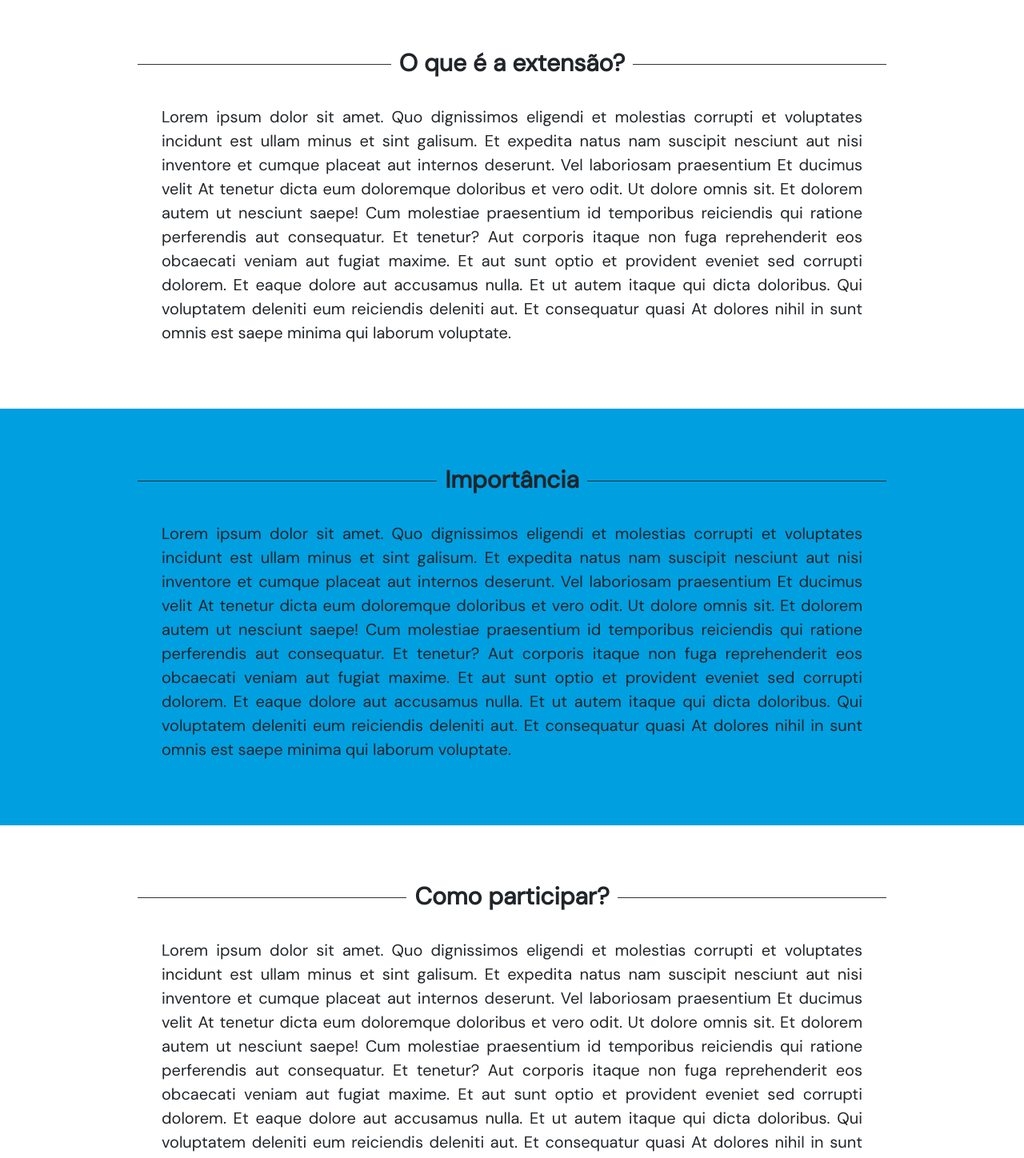
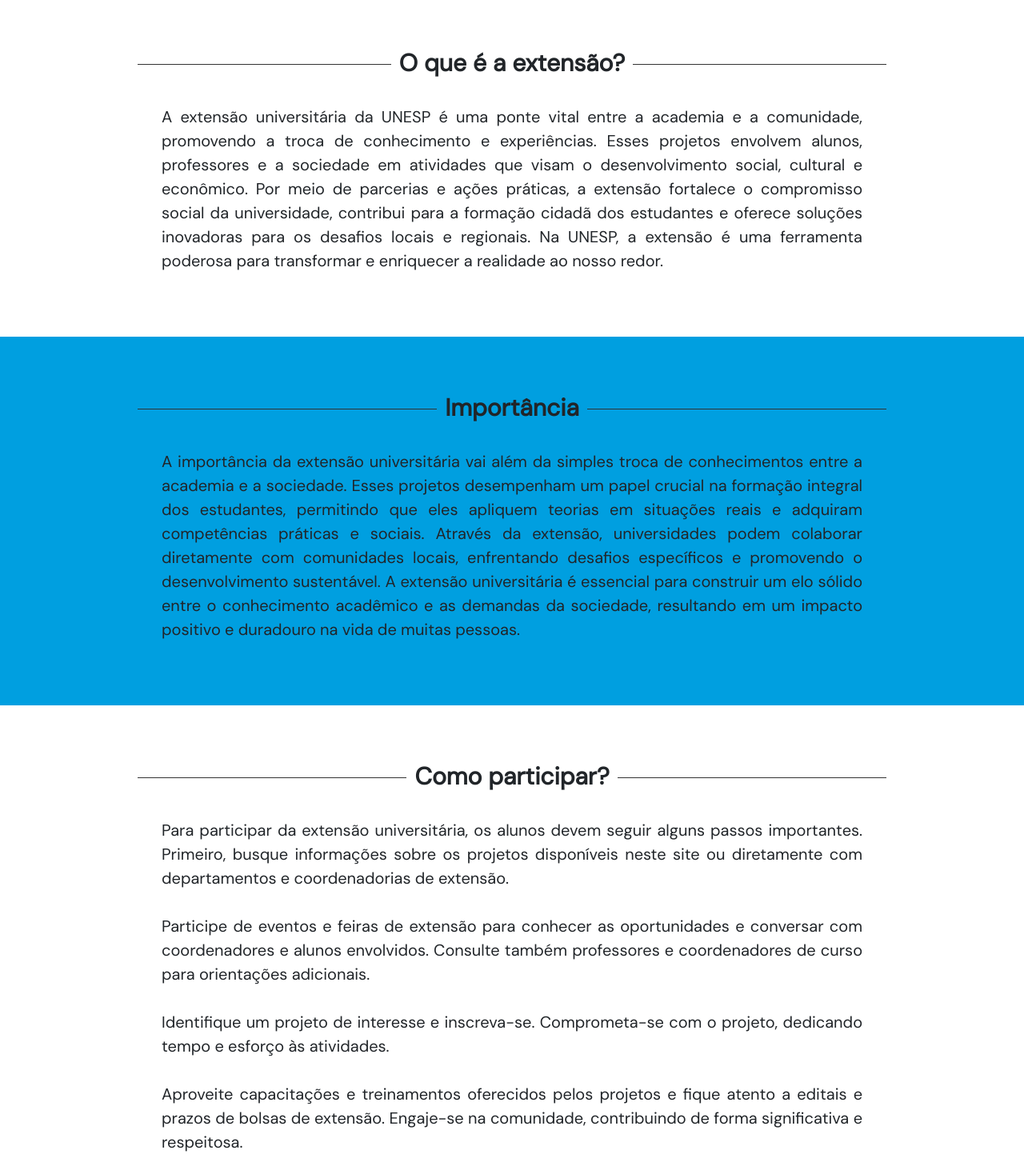
Before and after one commit to GabrielTrifoni/matching-frontend, a React (Vite) app: page /extensao in a window 1280 px wide. Shown: the part 100-1548 px from the top of the page at 80% size. Built offline with nearby package versions, Linux system fonts and the light colour scheme.

Commit message:
[feat] adicionando texto à página de extensão

```diff
--- a/src/pages/Extensao.jsx
+++ b/src/pages/Extensao.jsx
@@ -12,16 +12,13 @@
                     </div>
                     <div className="line-text">
                         <span>
-                            Lorem ipsum dolor sit amet. Quo dignissimos eligendi et molestias corrupti et voluptates
-                            incidunt est ullam minus et sint galisum. Et expedita natus nam suscipit nesciunt aut
-                            nisi inventore et cumque placeat aut internos deserunt. Vel laboriosam praesentium Et
-                            ducimus velit At tenetur dicta eum doloremque doloribus et vero odit. Ut dolore omnis sit. Et
-                            dolorem autem ut nesciunt saepe!
-                            Cum molestiae praesentium id temporibus reiciendis qui ratione perferendis aut consequatur. Et
-                            tenetur? Aut corporis itaque non fuga reprehenderit eos obcaecati veniam aut fugiat maxime. Et
-                            aut sunt optio et provident eveniet sed corrupti dolorem. Et eaque dolore aut accusamus nulla. Et
-                            ut autem itaque qui dicta doloribus. Qui voluptatem deleniti eum reiciendis deleniti aut. Et
-                            consequatur quasi At dolores nihil in sunt omnis est saepe minima qui laborum voluptate.
+                            A extensão universitária da UNESP é uma ponte vital entre a academia e a comunidade,
+                            promovendo a troca de conhecimento e experiências. Esses projetos envolvem alunos,
+                            professores e a sociedade em atividades que visam o desenvolvimento social,
+                            cultural e econômico. Por meio de parcerias e ações práticas, a extensão fortalece o
+                            compromisso social da universidade, contribui para a formação cidadã dos estudantes e
+                            oferece soluções inovadoras para os desafios locais e regionais. Na UNESP, a extensão é
+                            uma ferramenta poderosa para transformar e enriquecer a realidade ao nosso redor.
                         </span>
                     </div>
                 </div>
@@ -34,16 +31,14 @@
                         </div>
                         <div className="line-text">
                             <span>
-                                Lorem ipsum dolor sit amet. Quo dignissimos eligendi et molestias corrupti et voluptates
-                                incidunt est ullam minus et sint galisum. Et expedita natus nam suscipit nesciunt aut
-                                nisi inventore et cumque placeat aut internos deserunt. Vel laboriosam praesentium Et
-                                ducimus velit At tenetur dicta eum doloremque doloribus et vero odit. Ut dolore omnis sit. Et
-                                dolorem autem ut nesciunt saepe!
-                                Cum molestiae praesentium id temporibus reiciendis qui ratione perferendis aut consequatur. Et
-                                tenetur? Aut corporis itaque non fuga reprehenderit eos obcaecati veniam aut fugiat maxime. Et
-                                aut sunt optio et provident eveniet sed corrupti dolorem. Et eaque dolore aut accusamus nulla. Et
-                                ut autem itaque qui dicta doloribus. Qui voluptatem deleniti eum reiciendis deleniti aut. Et
-                                consequatur quasi At dolores nihil in sunt omnis est saepe minima qui laborum voluptate.
+                                A importância da extensão universitária vai além da simples troca de conhecimentos
+                                entre a academia e a sociedade. Esses projetos desempenham um papel crucial na
+                                formação integral dos estudantes, permitindo que eles apliquem teorias em situações
+                                reais e adquiram competências práticas e sociais. Através da extensão, universidades
+                                podem colaborar diretamente com comunidades locais, enfrentando desafios específicos
+                                e promovendo o desenvolvimento sustentável. A extensão universitária é essencial
+                                para construir um elo sólido entre o conhecimento acadêmico e as demandas da sociedade,
+                                resultando em um impacto positivo e duradouro na vida de muitas pessoas.
                             </span>
                         </div>
                     </div>
@@ -56,21 +51,25 @@
                     </div>
                     <div className="line-text">
                         <span>
-                            Lorem ipsum dolor sit amet. Quo dignissimos eligendi et molestias corrupti et voluptates
-                            incidunt est ullam minus et sint galisum. Et expedita natus nam suscipit nesciunt aut
-                            nisi inventore et cumque placeat aut internos deserunt. Vel laboriosam praesentium Et
-                            ducimus velit At tenetur dicta eum doloremque doloribus et vero odit. Ut dolore omnis sit. Et
-                            dolorem autem ut nesciunt saepe!
-                            Cum molestiae praesentium id temporibus reiciendis qui ratione perferendis aut consequatur. Et
-                            tenetur? Aut corporis itaque non fuga reprehenderit eos obcaecati veniam aut fugiat maxime. Et
-                            aut sunt optio et provident eveniet sed corrupti dolorem. Et eaque dolore aut accusamus nulla. Et
-                            ut autem itaque qui dicta doloribus. Qui voluptatem deleniti eum reiciendis deleniti aut. Et
-                            consequatur quasi At dolores nihil in sunt omnis est saepe minima qui laborum voluptate.
+                            Para participar da extensão universitária, os alunos devem seguir alguns passos
+                            importantes. Primeiro, busque informações sobre os projetos disponíveis neste site
+                            ou diretamente com departamentos e coordenadorias de extensão.
+                            <br/><br/>
+                            Participe de eventos e feiras de extensão para conhecer as oportunidades e conversar
+                            com coordenadores e alunos envolvidos. Consulte também professores e coordenadores de
+                            curso para orientações adicionais.
+                            <br/><br/>
+                            Identifique um projeto de interesse e inscreva-se. Comprometa-se com o projeto, dedicando
+                            tempo e esforço às atividades.
+                            <br/><br/>
+                            Aproveite capacitações e treinamentos oferecidos pelos projetos e fique atento a
+                            editais e prazos de bolsas de extensão. Engaje-se na comunidade, contribuindo de forma
+                            significativa e respeitosa.
                         </span>
                     </div>
                 </div>
             </Container>
-            <div style={{ backgroundColor: "#009FE0" }}>
+            {/* <div style={{ backgroundColor: "#009FE0" }}>
                 <Container>
                     <div className="aluno-unesp">
                         <div className="line">
@@ -111,7 +110,7 @@
                         </span>
                     </div>
                 </div>
-            </Container>
+            </Container> */}
         </>
     )
 }
```
